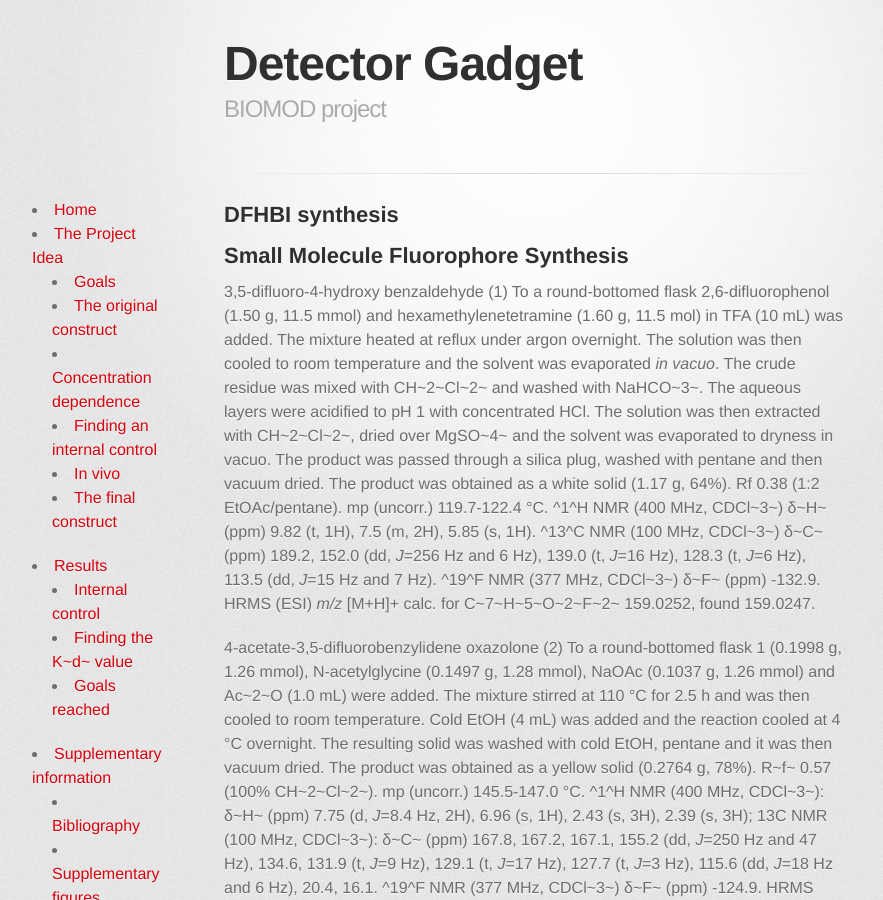
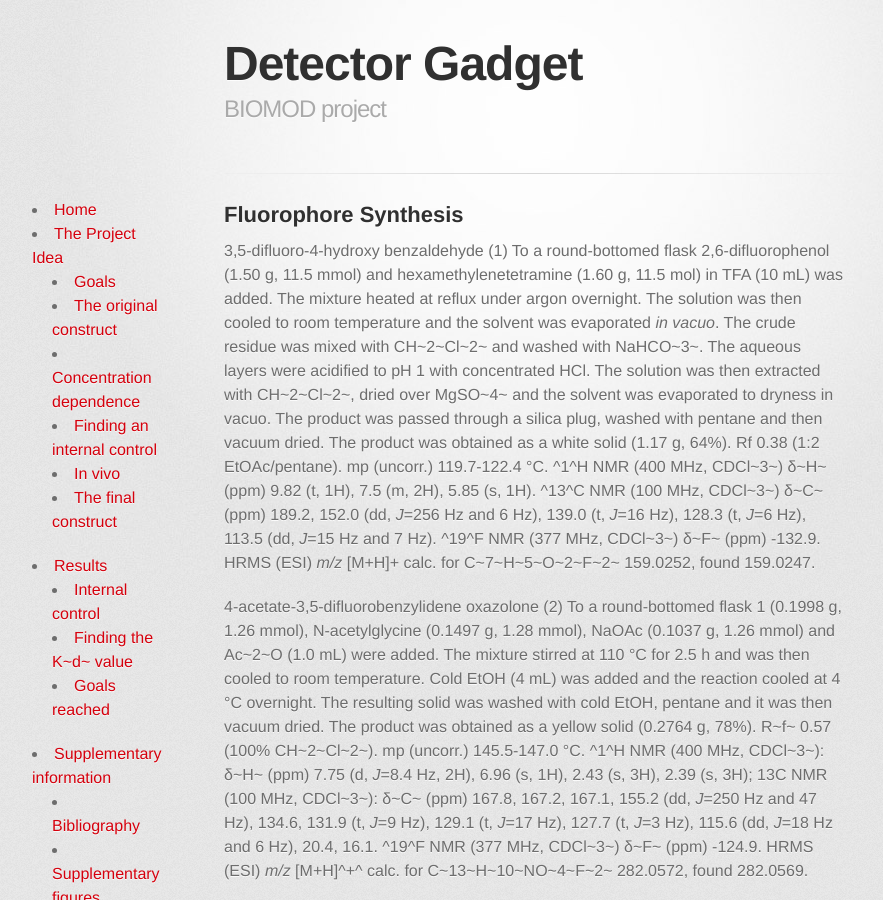
Before and after one commit to detectorgadget/detectorgadget.github.io, a Jekyll site: the page built from fluosynthesis.md, in a window 1280 px wide and 900 px high. Shown: the whole window, without its empty margins (106-989 px from the left). Built offline with Jekyll 4.4.1, drawn with Linux system fonts in a browser that asks for light colours; some web fonts are replaced.

Commit message:
Update title

```diff
--- a/fluosynthesis.md
+++ b/fluosynthesis.md
@@ -2,9 +2,7 @@
 layout: default
 ---
 
-## DFHBI synthesis
-
-## Small Molecule Fluorophore Synthesis
+##Fluorophore Synthesis
 
 3,5-difluoro-4-hydroxy benzaldehyde (1)
 To a round-bottomed flask 2,6-difluorophenol (1.50 g, 11.5 mmol) and hexamethylenetetramine (1.60 g, 11.5 mol) in TFA (10 mL) was added. The mixture heated at reflux under argon overnight. The solution was then cooled to room temperature and the solvent was evaporated *in vacuo*. The crude residue was mixed with  CH~2~Cl~2~ and washed with NaHCO~3~. The aqueous layers were acidified to pH 1 with concentrated HCl. The solution
```
